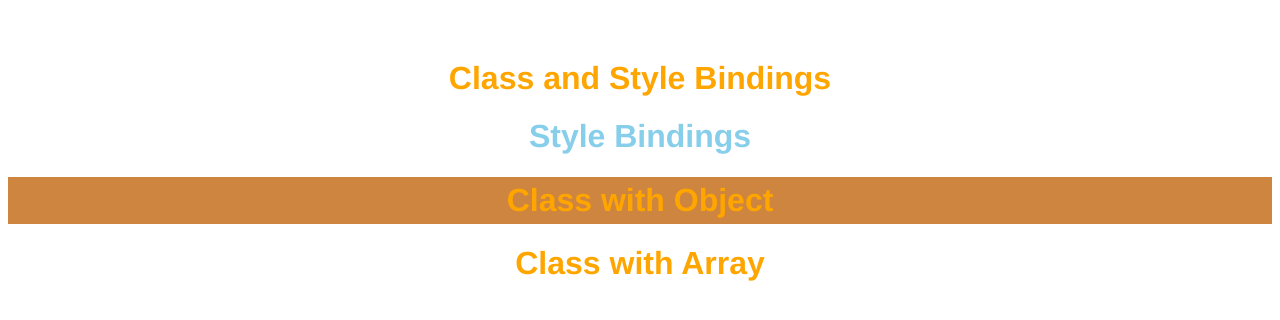
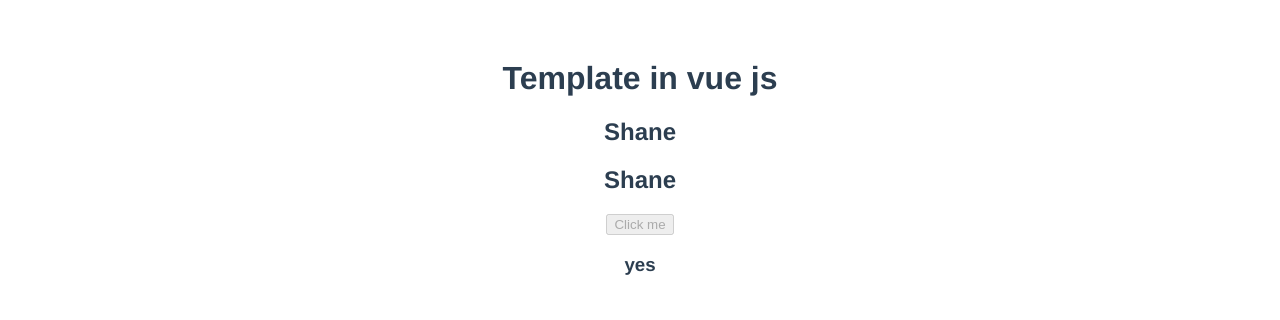
Before and after one commit to shane-jeon/VueJS_tutorial, a Vue app: page / in a window 1280 px wide. Shown: the top 320 px of the page. Built offline with nearby package versions, Linux system fonts and the light colour scheme.

Commit message:
templating

```diff
--- a/src/components/Home.vue
+++ b/src/components/Home.vue
@@ -1,11 +1,11 @@
 <!-- Class and Style Bindings -->
-<template>
+<!-- <template>
   <div>
     <h1 class="vueStyle">Class and Style Bindings</h1>
-    <!-- Class with Style -->
+    Class with Style
     <h1 v-bind:style="{ color: colorName }">Style Bindings</h1>
     <h1 v-bind:class="{ display: show, vueStyle: show }">Class with Object</h1>
-    <!-- conditional styling -->
+    conditional styling
     <h1 v-bind:class="[checkDisplay ? d : v]">Class with Array</h1>
   </div>
 </template>
@@ -24,9 +24,9 @@ export default {
     };
   },
 };
-</script>
+</script> -->
 
-<style scoped>
+<!-- <style scoped>
 .vueStyle {
   color: orange;
 }
@@ -34,7 +34,45 @@ export default {
   background-color: peru;
   padding: 5px;
 }
-</style>
+</style> -->
+
+<!-- templates -->
+<template>
+  <div>
+    <p v-html="header"></p>
+    <!-- <h1>Template in vue js</h1> -->
+    <!-- 'v-once' only updated once, so on localhost:8081 will display "Shane" but 2nd <h2> will change to "peter" -->
+    <h2 v-once>{{ name }}</h2>
+    <h2>{{ name }}</h2>
+    <button v-bind:disabled="btnDisable" v-on:click="hello">Click me</button>
+    <!-- <p>{{ 1 - 100 }}</p> -->
+    <h3>{{ ok ? "yes" : "no" }}</h3>
+  </div>
+</template>
+
+<script>
+export default {
+  name: "HomeVue",
+  // define properties in data method
+  data() {
+    return {
+      name: "Shane",
+      ok: true,
+      header: "<h1>Template in vue js</h1>",
+      btnDisable: true,
+    };
+  },
+  methods: {
+    // functions defined here
+    hello() {
+      // alert("Hello click");
+      this.name = "peter";
+      // now I can toggle between yes and no
+      this.ok = !this.ok;
+    },
+  },
+};
+</script>
 
 <!-- Composing with component -->
 <!-- <template>
```
